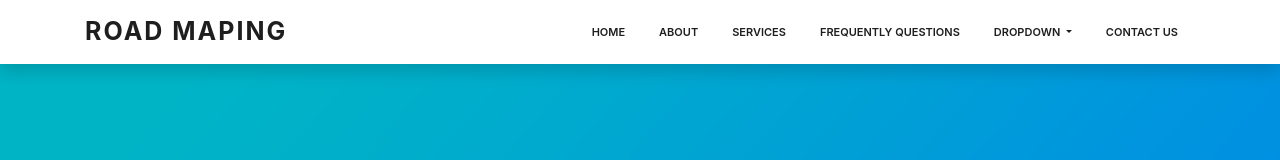
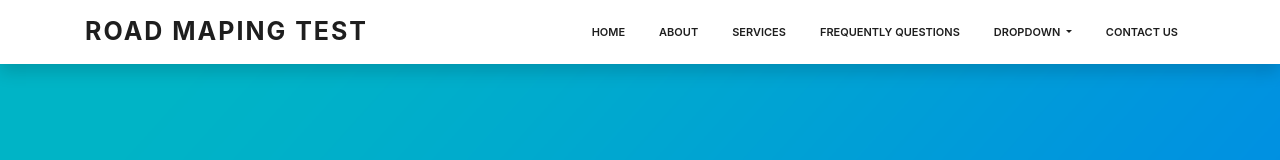
Before and after one commit to abanoub2017/landing-page, a plain HTML site: page index.html in a window 1280 px wide. Shown: the top 160 px of the page. Drawn offline with Linux system fonts and the light colour scheme; files whose address does not match are found by name.

Commit message:
Change Title

```diff
--- a/index.html
+++ b/index.html
@@ -16,7 +16,7 @@
         <nav class="navbar navbar-expand-lg navbar-light shadow ">
             <div class="container">
                 <!-- Logo Brand Name -->
-                <a class="navbar-brand" href="#">ROAD MAPING</a>
+                <a class="navbar-brand" href="#">ROAD MAPING Test</a>
                 <button class="navbar-toggler" type="button" data-toggle="collapse"
                     data-target="#navbarSupportedContent" aria-controls="navbarSupportedContent" aria-expanded="false"
                     aria-label="Toggle navigation">
```
